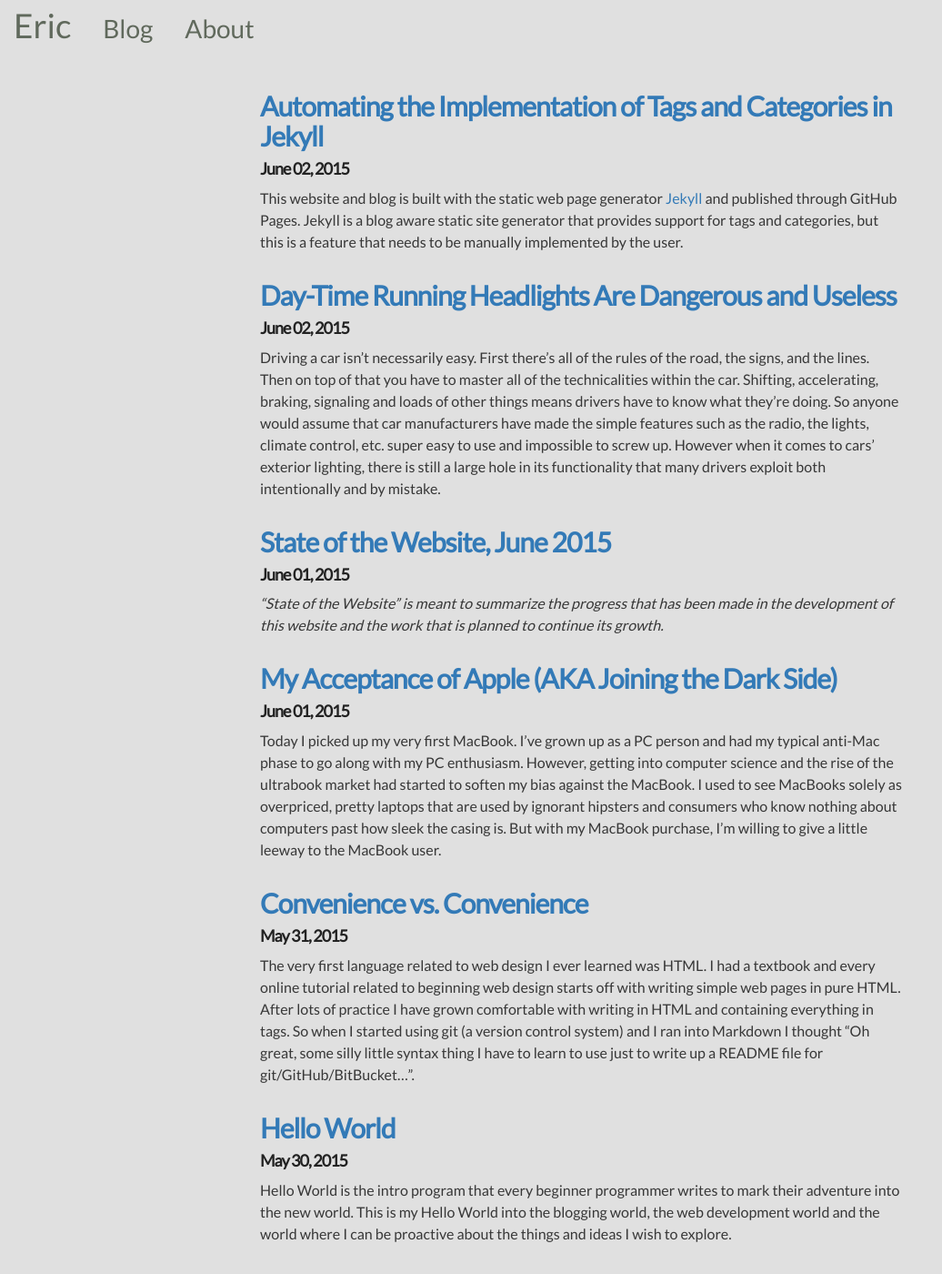
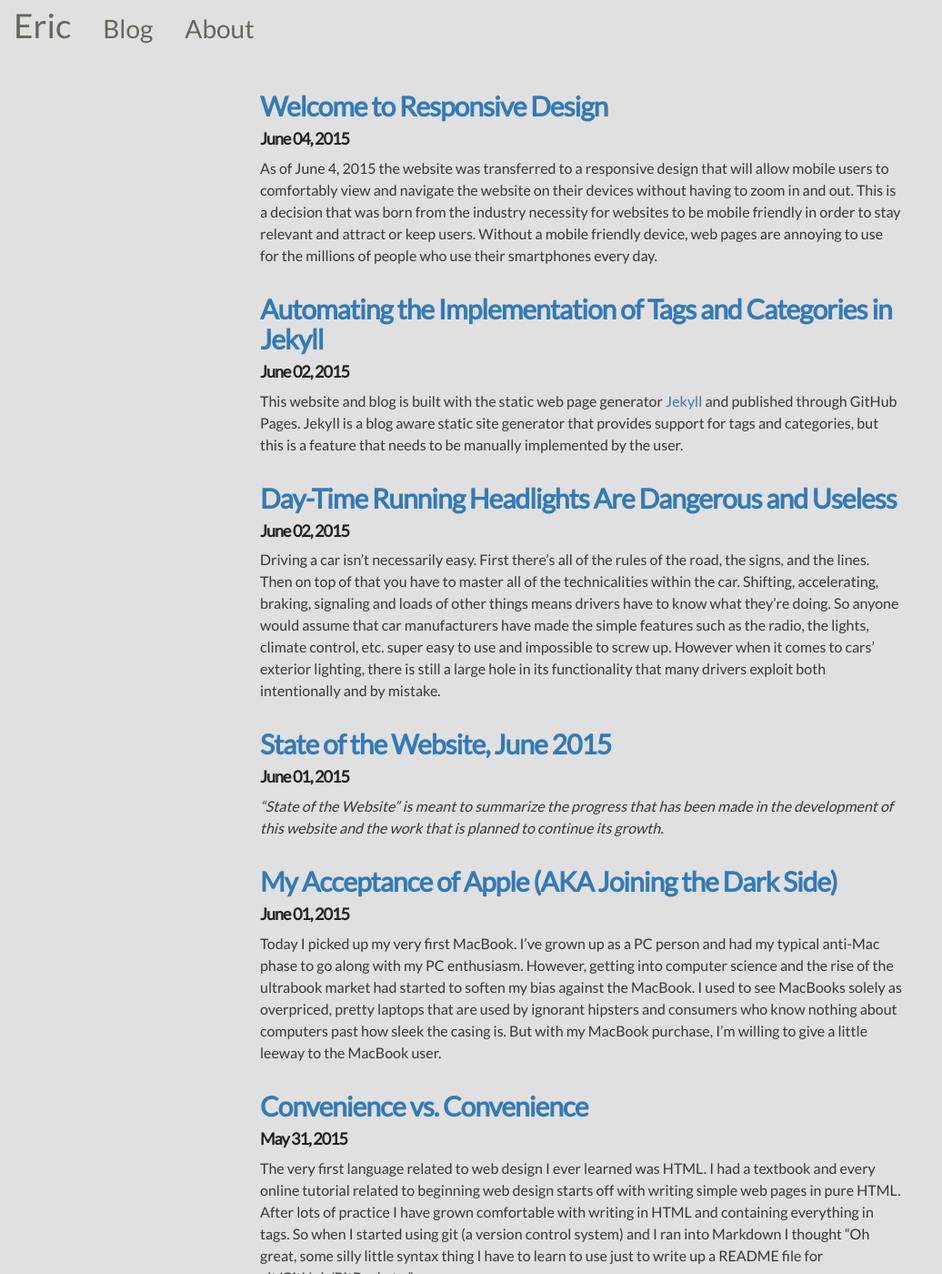
Before and after one commit to eric-cc-su/eric-cc-su.github.io, a Jekyll site: the page built from blog/index.html, in a window 1280 px wide and 1400 px high. Shown: the whole window at 91% size, without its empty margins (0-1036 px from the left). Built offline with Jekyll 4.4.1, drawn with Linux system fonts in a browser that asks for light colours; the list of posts is cut into pages by our own code.

Commit message:
New post, design tweaks

```diff
--- a/_data/tags.yml
+++ b/_data/tags.yml
@@ -66,3 +66,9 @@
 
 - slug: categories
   name: Categories
+
+- slug: web-design
+  name: Web design
+
+- slug: responsive-design
+  name: Responsive design
--- /dev/null
+++ b/_posts/2015-06-04-welcome-responsive-design.md
@@ -0,0 +1,28 @@
+---
+title: Welcome to Responsive Design
+category: tech
+tags: [programming, web-design, responsive-design, state-of-the-website, sotw]
+---
+
+As of June 4, 2015 the website was transferred to a responsive design that will allow mobile users to comfortably
+view and navigate the website on their devices without having to zoom in and out. This is a decision that was born
+from the industry necessity for websites to be mobile friendly in order to stay relevant and attract or keep users.
+Without a mobile friendly device, web pages are annoying to use for the millions of people who use their smartphones
+every day.
+
+This website was originally built with the [Bootstrap framework](http://getbootstrap.com/) which is meant
+specifically for responsive design. At first commit, the Bootstrap framework had not been fully utilized, meaning
+that the previous designs were not mobile-friendly. However now, mobile users should be presented with a friendly
+toolbar and nicely formatted web content.
+
+<p style="text-align: center">
+<img src="/images/mobile_nav.PNG" alt="responsive navbar" style="max-height: 400px">
+</p>
+
+Text should now be fit to the users screen so mobile users will not have to do any left-right scrolling
+while reading blog posts or information. In order to further improve the readability of blog posts for users, the
+navbar on all blog post pages will no longer remain at the top of the screen as the user scrolls (fixed-top) and
+will instead only remain at the top of the blog post (static-top) so mobile users will be able to enjoy more screen
+space to view blog content.
+
+The design will continue to be tweaked and updated as time goes while remaining responsive for mobile users.
--- a/javascripts/main.js
+++ b/javascripts/main.js
@@ -32,6 +32,7 @@ var main = function() {
 
     $('button[class="navbar-toggle collapsed"]').on('click', function() {
         var navb = $('#navb');
+        try{
           var nehid= document.getElementById('naveric');
             console.log(nehid);
             if (nehid.hidden) {
@@ -40,6 +41,8 @@ var main = function() {
             else {
                 nehid.hidden = true;
             }
+        }
+        catch(err){}
 
         if ($('#navco').css('display') == 'none') {
             navb.css('background-color','#FFF');
--- a/stylesheets/newindex.css
+++ b/stylesheets/newindex.css
@@ -135,8 +135,18 @@ h1, h2, h3, h4, h5, h6 {
     text-align: center;
 }
 
+@media screen and (max-width: 415px) {
+    #links-bar {
+        text-align: left; /*Fixes mismatch lineup w/title and links */
+    }
+
+    #links-bar a {
+        display: block;
+    }
+}
+
 #links-bar {
-    text-align: center;
+    margin-top: 15px;
 }
 
 #links-bar > a {
```
Also changed, not shown: blog/tag/responsive-design.md (added, +5 -0 lines), blog/tag/web-design.md (added, +5 -0 lines), images/mobile_nav.png (added). Lines whose indentation alone changed are shown as unchanged.
